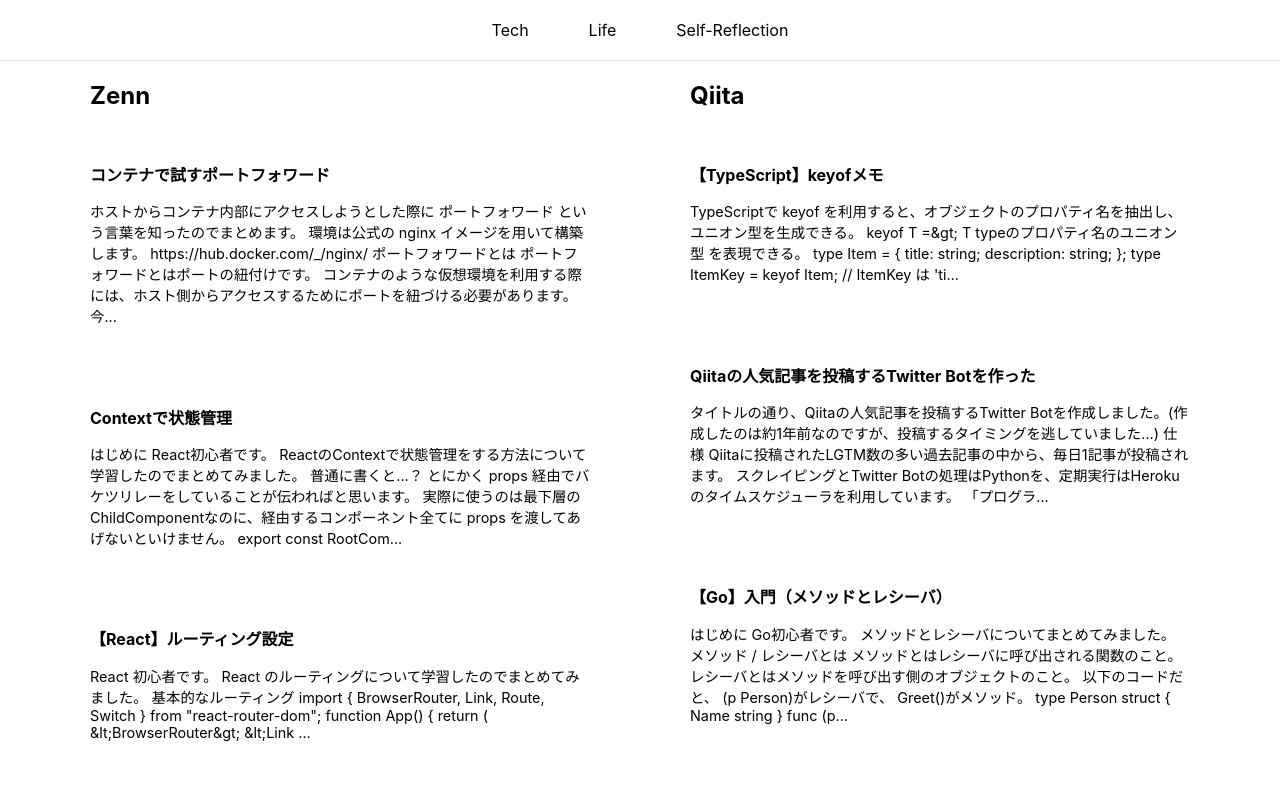
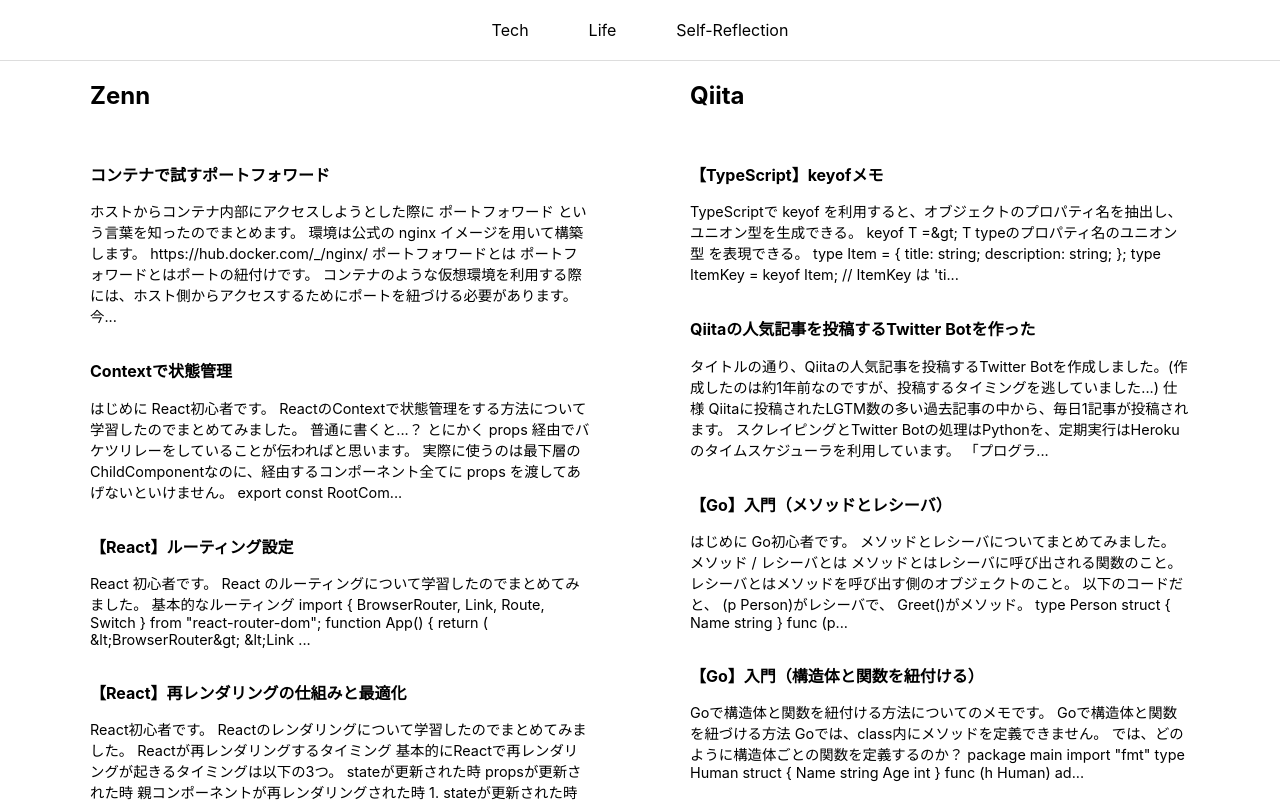
Before and after one commit to Kazuhiro-Mimaki/next-ts-blog, a Next.js app: page /posts/tech in a window 1280 px wide. Shown: the top 802 px of the page. Built offline with nearby package versions, Linux system fonts and the light colour scheme.

Commit message:
Overflow scroll y direction

```diff
--- a/pages/posts/tech/index.tsx
+++ b/pages/posts/tech/index.tsx
@@ -13,6 +13,7 @@
     <div className={styles.container}>
       <section className={styles.section}>
         <h1>Zenn</h1>
+        <div className={styles.contents}>
           {zennPostList.map((post, index) => (
             <div className={`${styles.article} ${styles.zenn}`}>
               <a href={post.link} key={index} className={styles.title}>
@@ -21,9 +22,11 @@
               <p className={styles.content}>{post.omittedContent}...</p>
             </div>
           ))}
+        </div>
       </section>
       <section className={styles.section}>
         <h1>Qiita</h1>
+        <div className={styles.contents}>
           {qiitaPostList.map((post, index) => (
             <div className={`${styles.article} ${styles.qiita}`}>
               <a href={post.link} key={index} className={styles.title}>
@@ -32,6 +35,7 @@
               <p className={styles.content}>{post.omittedContent}...</p>
             </div>
           ))}
+        </div>
       </section>
     </div>
   );
--- a/pages/posts/tech/tech.module.css
+++ b/pages/posts/tech/tech.module.css
@@ -15,6 +15,18 @@
   margin: 2rem 0;
 }
 
+.contents {
+  height: 100vh;
+  overflow-y: scroll;
+  /* invisible scroll bar */
+  scrollbar-width: none;
+}
+
+/* invisible scroll bar */
+.contents::-webkit-scrollbar {
+  display: none;
+}
+
 .title {
   font-weight: bold;
 }
```
Lines whose indentation alone changed are shown as unchanged.
